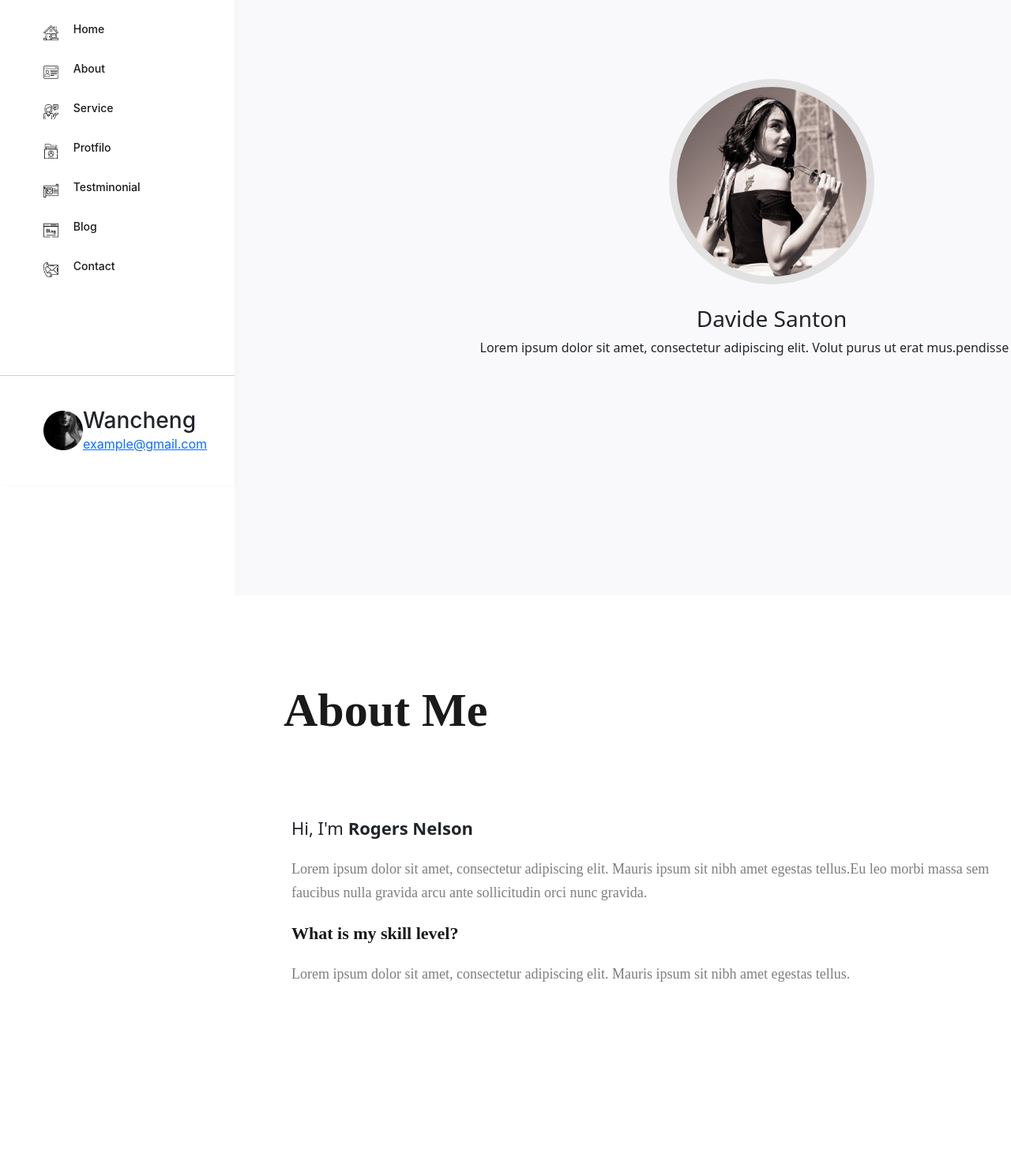
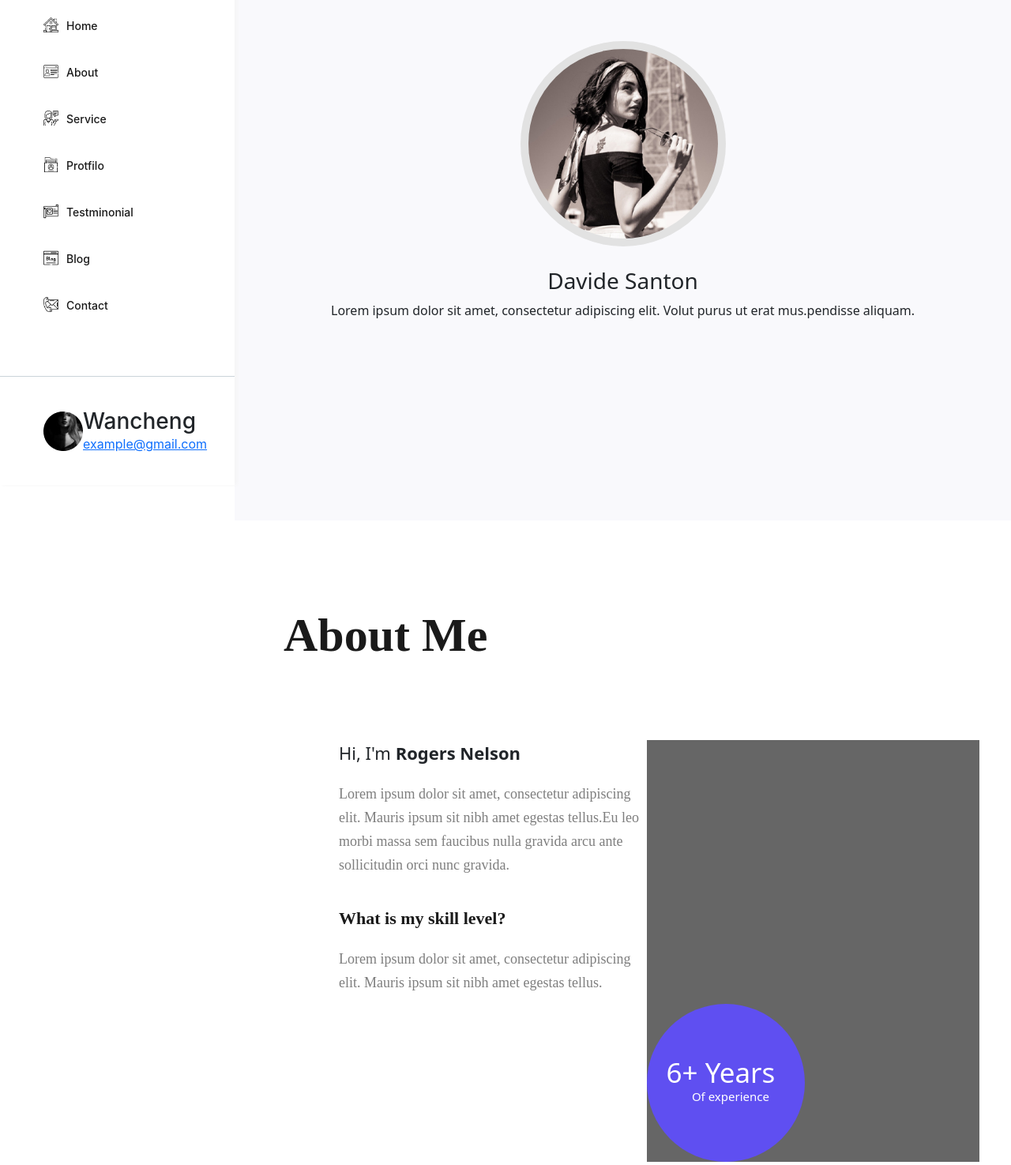
Before and after one commit to musclebigger/Web-full-stack-P1, a plain HTML site: page web.html in a window 1280 px wide. Shown: the part 186-1661 px from the top of the page at 79% size. Drawn offline with nearby package versions, Linux system fonts and the light colour scheme; some packages are replaced by stand-ins of ours.

Commit message:
Log-2 renew

```diff
--- a/main.sass
+++ b/main.sass
@@ -1,8 +1,14 @@
+
 //because the default of chrome for the body of html document, which it has a 8/16 px margin, cleaning the marging is necessary
 main
     padding: 0px
-    margin-left: 297px
+    padding-left: 297px
     position: absolute
+    display: flex
+    flex-direction: column
+    width: 100%
+    height: 5000px
+
     #nav-icon
         display: none
         z-index: 2
@@ -20,9 +26,8 @@ main
     box-shadow: 3px 0px 5px #f5f5f5
     display: flex
     flex-direction: column
-    justify-content: flex-start
+    justify-content: center
     z-index: 2//at the front of the page
-
 
     .logo
         border-bottom: 1px solid #CBD3D9
@@ -35,38 +40,36 @@ main
 
     .menu
         flex: 5.5
-        display: inline
+        display: inline-block
 
         .navInner
-            height: 384px
+            display: flex
+            flex-direction: column
             list-style: none
             padding: 60px 40px 60px 40px
             margin: 0
-            a:hover
-                color: #ce6599
+            .list-inner:hover
+                background-color: #777
 
             .list-inner
+                display: flex
                 padding-top: 10px
                 padding-bottom: 10px
+                img
+                    width: 19px
+                    height: 19px
+                    margin-right: 10px
+                a
+                    text-decoration: none
+                    color: #1A1A1A
+                    font-size: 14px
+                    font-weight: 500
+                    display: flex
+                    border-radius: 6px
+                    padding: 9px 15px
+                a:hover
+                    color: #fffeff
 
-            img
-                width: 19px
-                height: 19px
-                position: relative
-                top: 3px
-                margin-right: 15px
-
-            li a
-                height: 30px
-                text-decoration: none
-                color: #1A1A1A
-                font-size: 14px
-                font-weight: 500
-                display: block
-                border-radius: 6px
-                padding: 9px 15px
-                position: relative
-                line-height: 30px//adjust the icon with word
 
     .author
         flex: 1
@@ -84,25 +87,31 @@ main
             h3
                 display: inline //no default margin
 
-@media screen and (max-width: 600px)
+@media screen and (max-width: 810px)
     main
-        margin-left: 0px
+        padding-left: 0px
 
         #nav-icon
             position: fixed
             width: 100%
             background-color: #474747
             color: #ffffff
-            display: block
+            display: inline-block
             padding-left: 5px
 
+        .carousel-inner
+            display: none
+
+        .testimonial-carousel
+            display: none
+
     .sideBar
-         display: none
+        display: none
 
 //home
 .home-page
     background-color: #F9F9FC
-    height: 940px
+    flex: 2.2
     z-index: 1
     display: flex
     justify-items: stretch
@@ -123,7 +132,6 @@ main
             background-color: #e2e2e2
             border-radius: 100%
 
-
             .image-content
                 display: inline-block
                 max-width: 240px//width 100% change, 22 line change as well
@@ -132,35 +140,40 @@ main
                 border-radius: 100%
 //about
 .about-page
-    padding: 100px 40px 0px 40px
-    height: 1000px
+    padding: 100px 40px 40px 40px
+    flex: 2
     z-index: 1
-    display: flex
-    flex-direction: column
+    display: inline-block
 
     .about-title
-            font-size: 60px
-            font-weight: 800
-            line-height: 1.5
-            font-family: "poppins"
-            color: #1A1A1A
-            word-wrap: break-word
-            box-sizing: border-box
-            padding-left: 22px//in line with the context in next column
+        font-size: 60px
+        font-weight: 800
+        line-height: 1.5
+        font-family: "poppins"
+        color: #1A1A1A
+        word-wrap: break-word
+        box-sizing: border-box
+        padding-left: 22px//in line with the context in next column
 
     .content
         display: flex
         padding-top: 60px
-        align-items: flex-start
+        padding-left: 60px
+        flex-direction: row
+        flex-wrap: wrap
+        height: 80%
 
-        .left-content
+        .top-content
+            width: 50%
             margin-top: 20px
-            padding-right: 120px
 
             .introduction
-                padding-right: 100px
                 list-style: none
                 font-weight: 400
+                display: flex
+                flex-direction: column
+                flex-wrap: wrap
+
                 .brief-intro
                     font-size: 22px
                     margin-bottom: 20px
@@ -186,40 +199,62 @@ main
                     color: #1A1A1A
 
             //change name to top
-            .right-content
-                padding-left: 120px
+        .bottom-content
+            background-color: #666
+            margin-top: 20px
+            width: 50%
+            display: flex
+            align-items: flex-end
+            flex-direction: row
 
-                .experience
-                    bottom: -50px
-                    left: -50px
-                    z-index: 1
-                    border-radius: 100%
-                    background-color: #34495E
+            .experience
+                display: flex
+                flex-wrap: wrap
+                width: 200px
+                height: 200px
+                text-align: center
+                z-index: 3
+                background-color: #5f4ff1
+                border-radius: 50%
+                box-shadow: 10px #e9e9f1
+                color: #fff
+                align-items: center
+
+                h3
+                    display: flex
+                    flex-wrap: wrap
+                    padding-left: 25px
+                    flex-direction: column
+                    font-size: 35px
+                    span
+                        font-size: 15px
+                        padding-left: 25px
 //service
 .service-page
     background-color: #F9F9FC
     padding: 100px 40px 40px 40px
-    height: auto
+    flex: 1
     z-index: 1
     display: flex
     flex-direction: column
 
     .service-title
-        flex-grow: 1
+
         margin-bottom: 40px
         padding-left: 32px
 
     .service-list
-        flex-grow: 3
+
         display: flex
         flex-direction: row
         list-style-type: none
         align-items: flex-start
         background-color: #F9F9FC
         margin-bottom: 0
+        flex-wrap: wrap
 
         .service-content
-            width: 25%
+            width: 343px //over 343px the content will move to bottom
             margin: 0px 30px 40px 0px
             background-color: #fff
             padding: 50px 40px 45px 50px
@@ -246,10 +281,10 @@ main
             background-color: #0a0a0a
             color: #fbfbfb
 //protofilo
-@import url('https://fonts.googleapis.com/icon?family=Material+Icons');
+@import url('https://fonts.googleapis.com/icon?family=Material+Icons')
 .portfolio-page
     padding: 100px 40px 40px 40px
-    height: auto
+    flex: 1
     z-index: 1
     display: flex
     flex-direction: column
@@ -303,7 +338,6 @@ main
         top: 120px
         transform: translateY(-50%)
 
-
     .carousel-nav
         .prev
             left: -30px
@@ -313,19 +347,19 @@ main
 .testimonial-page
     background-color: #F9F9FC
     padding: 100px 40px 40px 40px
-    height: auto
+    flex: 1
     z-index: 1
-    display: flex
-    flex-direction: column
+    display: inline-block
+    width: 100%
 
     .testimonial-title
-        flex: 1
+
         margin-bottom: 40px
 
     .testimonial-carousel
         //carousel container
         width: 1280px
-        flex: 3
+
         margin: 50px auto
         min-height: 200px
         position: relative
@@ -345,7 +379,7 @@ main
                 transition: transform 0.3s
                 .testimonial-carousel-inner-list-content
                     //card-container
-                    width: 640px //calculate by carousel container, if it keeps two in screen, the 1280px is divided by 3
+                    width: 640px //calculate by carousel container, if it keeps two in screen, the 1280px is divided by 2
                     height: 250px
                     flex-shrink: 0 //adjust the box that card won't shrink when the content is filled, it is going to be visiable
                     padding-right: 15px
@@ -376,13 +410,14 @@ main
 //contact
 .contact-page
     background-color: #F9F9FC
-    height: 1000px
+    flex: 2
     display: flex
-
+    flex-wrap: wrap
 
     .contact-page-container
         list-style: none
         display: flex
+        flex-wrap: wrap
         flex-direction: column
         flex-grow: 1
         align-items: stretch
@@ -391,10 +426,12 @@ main
             margin: 40px 0px 40px 0px
             display: flex
             flex-direction: column
+            flex-wrap: wrap
 
             .contact-page-container-col
                 display: flex
                 flex-direction: row
+                flex-wrap: wrap
 
                 .card
                     flex: 1
@@ -415,11 +452,8 @@ main
                         margin: 10px
                         width: 100px
 
-
                 .position-map
                     flex: 1
-
-
 
     /* Style the submit button with a specific background color etc */
     input[type=submit]
--- a/web.html
+++ b/web.html
@@ -1,6 +1,5 @@
 <!DOCTYPE html>
 <html lang="en">
-
 <head>
     <meta charset="UTF-8">
     <meta http-equiv="X-UA-Compatible" content="IE=edge">
@@ -38,9 +37,7 @@
     <!-- Load an icon library to show a hamburger menu (bars) on small screens -->
     <link rel="stylesheet" href="https://cdnjs.cloudflare.com/ajax/libs/font-awesome/4.7.0/css/font-awesome.min.css">
     <link rel="stylesheet" href="main.css">
-
 </head>
-
 <body>
     <nav class="sideBar">
         <label class="logo">
@@ -52,45 +49,45 @@
             <ul class="navInner" id="myTopnav">
                 <li class="list-inner">
                     <a href="#home">
-                        <img src="imgs\nav-img\home.png" alt="side-icon" height="20" width="20">
+                        <img src="imgs\nav-img\home.png" alt="side-icon">
                         Home
                     </a>
                 </li>
                 <li class="list-inner">
                     <a href="#about">
-                        <img src="imgs\nav-img\About.png" alt="side-icon" height="20" width="20">
+                        <img src="imgs\nav-img\About.png" alt="side-icon" >
                         About
                     </a>
                 </li>
                 <li class="list-inner">
                     <a href="#service">
-                        <img src="imgs\nav-img\serivce.png" alt="side-icon" height="20" width="20">
+                        <img src="imgs\nav-img\serivce.png" alt="side-icon">
                         Service
                     </a>
                 </li>
                 <li class="list-inner">
                     <a href="#protfolio">
-                        <img src="imgs\nav-img\portfilo.png" alt="side-icon" height="20" width="20">
+                        <img src="imgs\nav-img\portfilo.png" alt="side-icon">
                         Protfilo
                     </a>
                 </li>
                 <li class="list-inner">
                     <a href="#testminonial">
-                        <img src="imgs\nav-img\testimonial.png" alt="side-icon" height="20" width="20">
+                        <img src="imgs\nav-img\testimonial.png" alt="side-icon">
                         Testminonial
                     </a>
 
                 </li>
                 <li class="list-inner">
                     <a href="#blog">
-                        <img src="imgs\nav-img\blog.png" alt="side-icon" height="20" width="20">
+                        <img src="imgs\nav-img\blog.png" alt="side-icon">
                         Blog
                     </a>
 
                 </li>
                 <li class="list-inner">
                     <a href="#contact">
-                        <img src="imgs\nav-img\contact.png" alt="side-icon" height="20" width="20">
+                        <img src="imgs\nav-img\contact.png" alt="side-icon">
                         Contact
                     </a>
                 </li>
@@ -108,7 +105,6 @@
             </div>
         </div>
     </nav>
-
     <main class="web-context">
         <a href="javascript:void(0);" id="nav-icon">
             <i class="fa fa-bars"></i>
@@ -129,7 +125,7 @@
             var w = screen.width;
             var count = 0;
             //adjust window it will disappear
-            if(w>600){
+            if (w > 600) {
                 r.style.display = "none";
             }
 
@@ -152,7 +148,7 @@
                     r.style.fontSize = "100%";
                     console.log(document.getElementById("responsive"));
                     count++
-                }else{
+                } else {
                     //click second time
                     r.style.display = "none";
                     count--;
@@ -175,7 +171,7 @@
         <div class="about-page" id="about">
             <h3 class="about-title">About Me</h3>
             <div class="content">
-                <div class="left-content">
+                <div class="top-content">
                     <ul class="introduction">
                         <li class="brief-intro">Hi, I'm <span>Rogers Nelson</span></li>
                         <li>
@@ -193,15 +189,13 @@
                         </li>
                     </ul>
                 </div>
-                <div class="right-content">
+                <div class="bottom-content">
                     <!-- <img style="height: 650px; width: 500px;" src="imgs\about\2.jpg"> -->
-                    <footer class="experience">
-                        <h3>6+ Years</h3>
-                        <span>Of experience</span>
-                    </footer>
+                    <div class="experience">
+                        <h3>6+ Years <span> Of experience</span></h3>
+                    </div>
                 </div>
             </div>
-
         </div>
         <!-- service -->
         <div class="service-page" id="service">
@@ -304,8 +298,6 @@
                 const track = document.querySelector('.portfolio-list');
                 const containerWidth = document.querySelector('.carousel-inner').offsetWidth;
                 // const dot1 = document.querySelector('.dot1');
-
-
                 next.addEventListener('click', () => {
                     track.style.transform = 'translateX(-' + containerWidth / 3 + 'px)';
                 })
@@ -376,13 +368,14 @@
         <div class="blog-page" id="blog">
             <style>
                 .blog-page {
-                    margin-left: 297px;
                     padding: 100px 40px 40px 40px;
                     height: auto;
                     z-index: 1;
                     display: flex;
+                    flex-direction: column;
                 }
             </style>
+            <h3>Blog</h3>
             <p>In building</p>
         </div>
         <!-- contact -->
@@ -431,11 +424,10 @@
                                 async>
                                 </script>
                         </div>
+                    </div>
                 </li>
             </ul>
         </div>
     </main>
-
 </body>
-
 </html>
```
Also changed, not shown: README.md, main.css, 1 other file.
